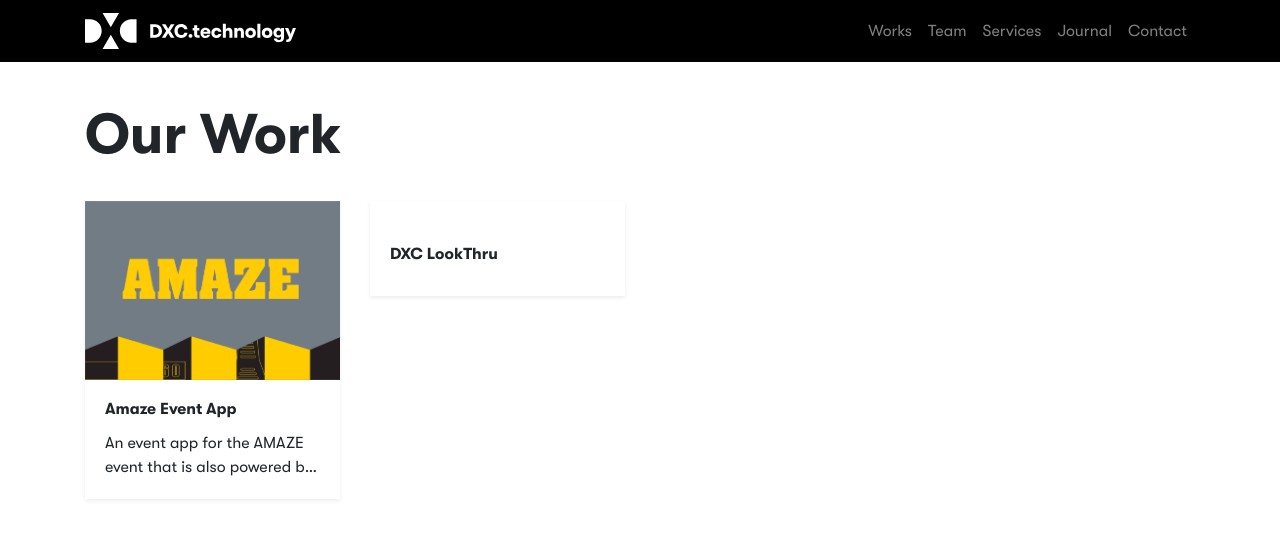
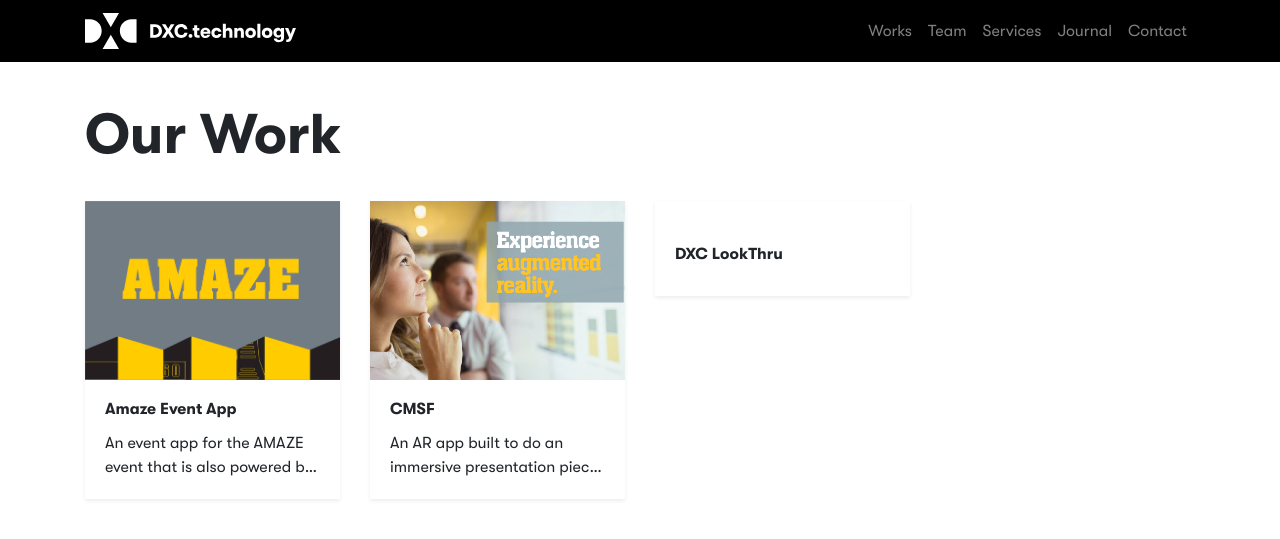
Before and after one commit to jsprlprd/dxc-portfolio, a Jekyll site: the page built from works/index.html, in a window 1280 px wide. Shown: the top 539 px of the page. Built offline with Jekyll 4.4.1, drawn with Linux system fonts in a browser that asks for light colours; nearby versions of some CDN libraries; some of the changed text lies outside the part shown.

Commit message:
Update from Forestry.io - Updated cmsf.md

```diff
--- a/_works/cmsf.md
+++ b/_works/cmsf.md
@@ -2,6 +2,10 @@
 title: CMSF
 layout: works
 date: 2018-12-11 03:24:07 +0000
-published: false
+details: An AR app built to do an immersive presentation piece for the CMSF event
+  in Gold Coast that showcases the analytics capability of CommInsure.
+thumbnail: "/assets/img/app-covers/cmsf.png"
+categories:
+- work
 
 ---
```
